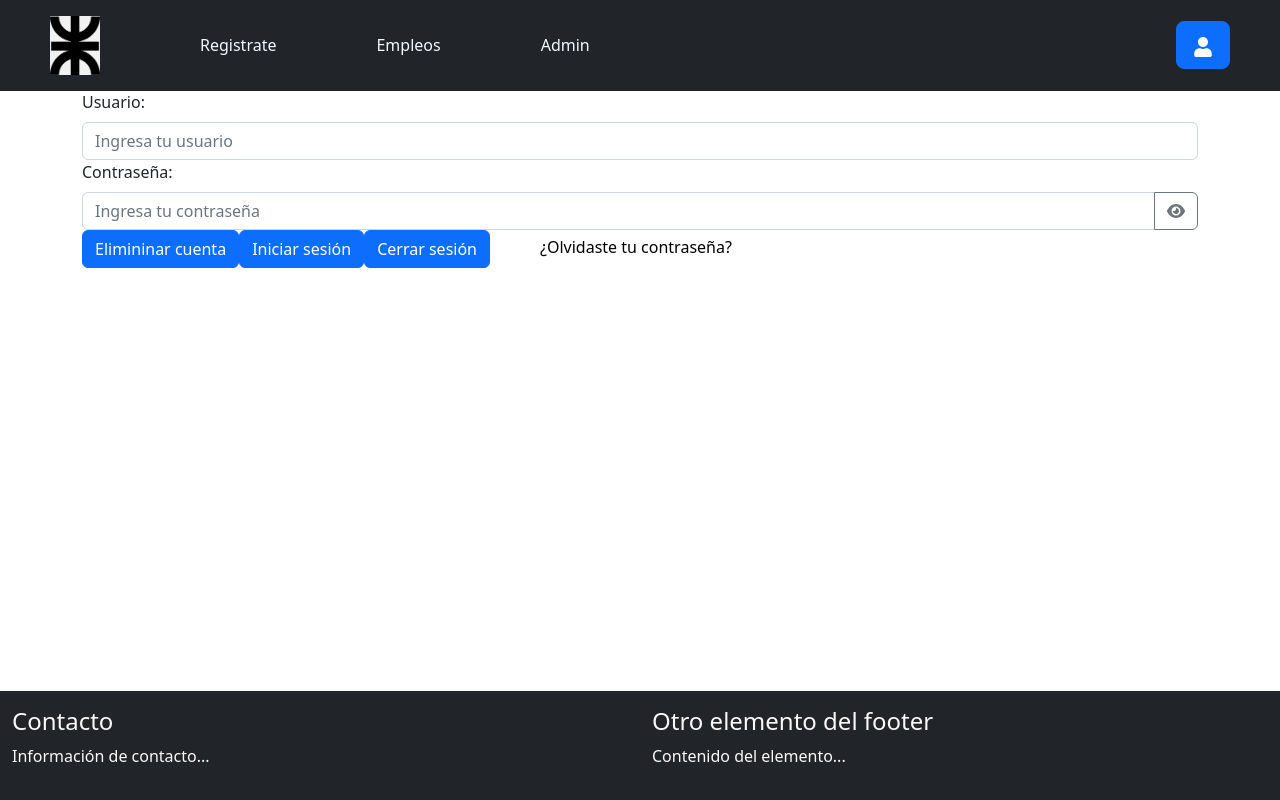
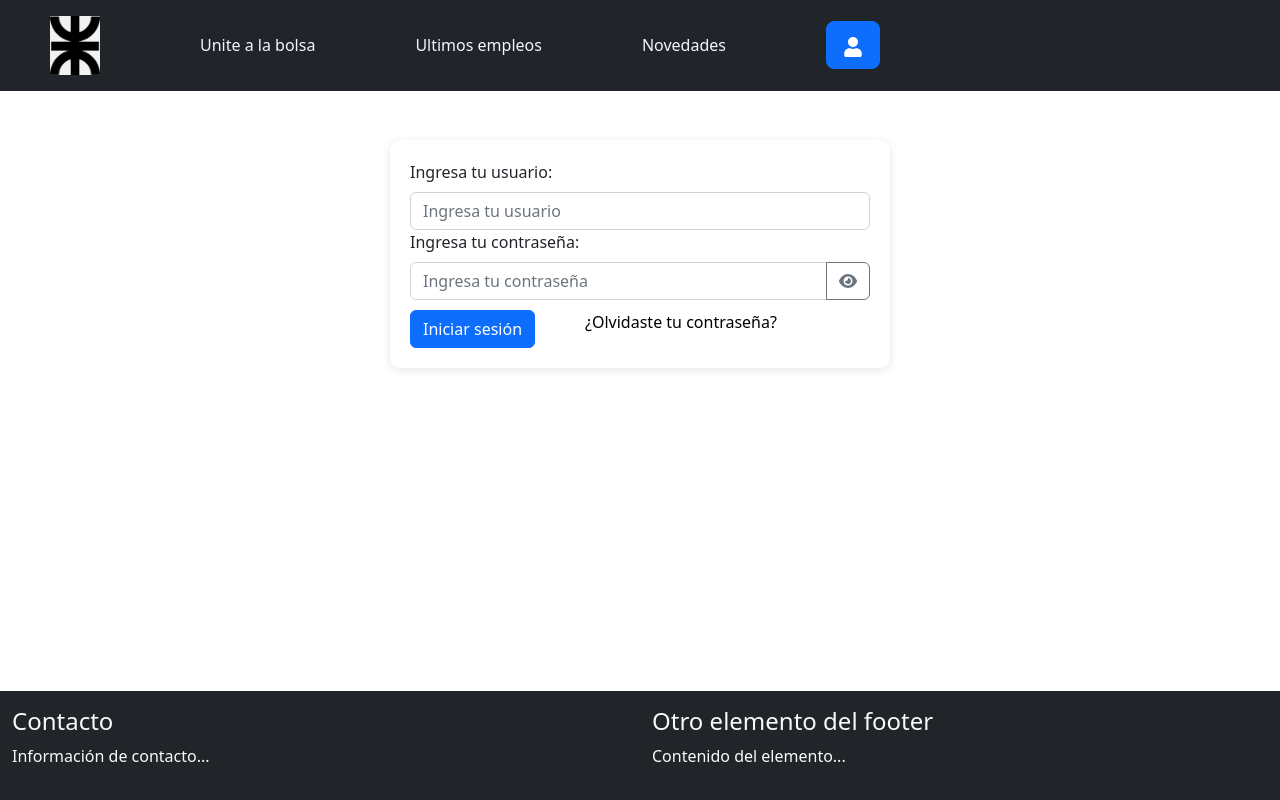
Before and after one commit to Lucianosolari/BolsaDeTrabajo, a React (Vite) app in the folder BolsaDeTrabajo/: page /login in a window 1280 px wide. Built offline with nearby package versions, Linux system fonts and the light colour scheme.

Commit message:
User Menu

```diff
--- a/BolsaDeTrabajo/src/App.jsx
+++ b/BolsaDeTrabajo/src/App.jsx
@@ -14,6 +14,8 @@ import { useState } from "react";
 import { UserProvider } from "./context/UserContext";
 import CreateOffer from "./components/Offers/CreateOffer";
 import Offers from "./components/Offers/Offers";
+import AddressForm from "./components/Students/AddressForm";
+import NavStudent from "./components/Students/NavStudent";
 
 function App() {
   return (
@@ -40,6 +42,9 @@ function App() {
 
                 <Route path="/createOffer" element={<CreateOffer />} />
                 <Route path="/Offers" element={<Offers />}></Route>
+
+                <Route path="/navStudent" element={<NavStudent />}></Route>
+                <Route path="/addressStudent" element={<AddressForm />} />
               </Routes>
             </Container>
           </BrowserRouter>
--- /dev/null
+++ b/BolsaDeTrabajo/src/components/Login/Login.css
@@ -0,0 +1,12 @@
+.login-card {
+  max-width: 400px;
+  margin: 0 auto;
+  padding: 20px;
+  border-radius: 10px;
+  box-shadow: 0px 2px 10px rgba(0, 0, 0, 0.1);
+  margin-top: 50px;
+  width: 100%;
+  max-width: 500px;
+  margin-left: auto;
+  margin-right: auto;
+}
--- a/BolsaDeTrabajo/src/components/Login/Login.jsx
+++ b/BolsaDeTrabajo/src/components/Login/Login.jsx
@@ -1,11 +1,18 @@
-import { useState, useContext, useEffect } from "react";
-import { Form, Button, InputGroup, FormControl, Alert } from "react-bootstrap";
+import React, { useState, useContext } from "react";
+import {
+  Form,
+  Button,
+  InputGroup,
+  FormControl,
+  Alert,
+  Spinner,
+} from "react-bootstrap";
 import { FontAwesomeIcon } from "@fortawesome/react-fontawesome";
 import { faEye, faEyeSlash } from "@fortawesome/free-solid-svg-icons";
 import { Link, useNavigate } from "react-router-dom";
-import { loginUser, logout } from "../../api";
+import { loginUser } from "../../api";
 import { UserContext } from "../../context/UserContext";
-import SettingStudents from "../Students/SettingStudents";
+import "./Login.css";
 
 export default function Login() {
   const [userName, setUserName] = useState("");
@@ -13,6 +20,7 @@ export default function Login() {
   const [showPassword, setShowPassword] = useState(false);
   const { setUser, user } = useContext(UserContext);
   const [error, setError] = useState("");
+  const [isLoading, setIsLoading] = useState(false);
   const navigate = useNavigate();
 
   const handleShowPassword = () => {
@@ -21,80 +29,80 @@ export default function Login() {
 
   const handleClickLogin = async (e) => {
     e.preventDefault();
+    setIsLoading(true);
+
     try {
       const data = await loginUser({ username: userName, password: password });
-
-      console.log(data);
       setUser(data);
       setError("");
-      navigate("/UniversityInfoForm");
+      navigate("/Offers");
     } catch (error) {
-      console.error(error);
       setError(
         "Usuario o contraseña incorrecto. Por favor, inténtalo de nuevo."
       );
-      setUserName("");
-      setPassword("");
-      // Handle login error
     }
+
+    setIsLoading(false);
   };
 
-  const logoutUserClick = async () => {
-    console.log(user.userId);
-    try {
-      console.log(user.userId);
-      const data = await logout(user.token);
-      setUser(null);
+  const handleUserNameChange = (e) => {
+    setUserName(e.target.value);
+    setError("");
+  };
 
-      navigate("/");
-    } catch (error) {
-      console.error(error);
-      // Handle login error
-    }
-    console.log(user.token);
+  const handlePasswordChange = (e) => {
+    setPassword(e.target.value);
+    setError("");
   };
 
   return (
+    <div className="login-card">
       <Form onSubmit={handleClickLogin}>
         <Form.Group controlId="tetx">
-        <Form.Label>Usuario:</Form.Label>
+          <Form.Label>Ingresa tu usuario:</Form.Label>
           <Form.Control
             type="text"
             placeholder="Ingresa tu usuario"
             value={userName}
-          onChange={(e) => setUserName(e.target.value)}
+            onChange={handleUserNameChange}
             required
           />
         </Form.Group>
 
         <Form.Group controlId="password">
-        <Form.Label>Contraseña:</Form.Label>
+          <Form.Label>Ingresa tu contraseña:</Form.Label>
           <InputGroup>
             <FormControl
               type={showPassword ? "text" : "password"}
               placeholder="Ingresa tu contraseña"
               value={password}
-            onChange={(e) => setPassword(e.target.value)}
+              onChange={handlePasswordChange}
               required
             />
             <Button variant="outline-secondary" onClick={handleShowPassword}>
               <FontAwesomeIcon icon={showPassword ? faEyeSlash : faEye} />
             </Button>
           </InputGroup>
+          {error && <Alert variant="danger">{error}</Alert>}
         </Form.Group>
 
-      <SettingStudents> </SettingStudents>
-
-      <Button variant="primary" type="submit">
-        Iniciar sesión
-      </Button>
-      <Button variant="primary" type="button" onClick={logoutUserClick}>
-        Cerrar sesión
+        <Button variant="primary" type="submit" style={{ marginTop: "10px" }}>
+          {isLoading ? (
+            <Spinner animation="border" role="status">
+              <span className="sr-only">Cargando...</span>
+            </Spinner>
+          ) : (
+            "Iniciar sesión"
+          )}
         </Button>
 
-      <Link to="/recover-password" style={{ color: "black" }}>
+        <Link
+          to="/recover-password"
+          style={{ color: "black", marginTop: "20px" }}
+        >
           ¿Olvidaste tu contraseña?
         </Link>
       </Form>
+    </div>
   );
 }
--- /dev/null
+++ b/BolsaDeTrabajo/src/components/NavBar/CompanyMenu.jsx
@@ -0,0 +1,74 @@
+import { useState, useContext, useEffect } from "react";
+import { Dropdown } from "react-bootstrap";
+import {
+  FaCog,
+  FaUser,
+  FaClipboard,
+  FaBars,
+  FaSignOutAlt,
+  FaTrashAlt,
+} from "react-icons/fa";
+import { Link } from "react-router-dom";
+import { logout } from "../../api";
+import { deleteCompany } from "../../api";
+import { UserContext } from "../../context/UserContext";
+import { useNavigate } from "react-router-dom";
+
+const CompanyMenu = () => {
+  const navigate = useNavigate();
+  const { setUser, user } = useContext(UserContext);
+
+  const logoutUserClick = async () => {
+    console.log(user.userId);
+    try {
+      console.log(user.userId);
+      const data = await logout(user.token);
+      setUser(null);
+      navigate("/");
+      console.log(user.token);
+    } catch (error) {
+      console.error(error);
+    }
+    console.log(user.token);
+  };
+
+  const removeUserClick = async () => {
+    console.log(user.userId);
+    try {
+      console.log(user.userId);
+      const data = await deleteCompany(user.token, user.userId);
+      setUser(null);
+      navigate("/");
+    } catch (error) {
+      console.error(error);
+    }
+  };
+
+  return (
+    <Dropdown>
+      <Dropdown.Toggle id="dropdown-basic">
+        <FaBars className="mr-2" />
+      </Dropdown.Toggle>
+
+      <Dropdown.Menu style={{ display: "inline-flex", flexWrap: "wrap" }}>
+        <Dropdown.Item as={Link} to="/">
+          <FaUser className="mr-2" /> Datos de la empresa
+        </Dropdown.Item>
+        <Dropdown.Item as={Link} to="/createOffer">
+          <FaClipboard className="mr-2" /> Cargar ofertas
+        </Dropdown.Item>
+        <Dropdown.Item as={Link} to="/">
+          <FaCog className="mr-2" /> Configuraciones
+        </Dropdown.Item>
+        <Dropdown.Item type="button" onClick={logoutUserClick}>
+          <FaSignOutAlt className="mr-2" /> Cerrar sesión
+        </Dropdown.Item>
+        <Dropdown.Item type="button" onClick={removeUserClick}>
+          <FaTrashAlt className="mr-2" /> Eliminar cuenta
+        </Dropdown.Item>
+      </Dropdown.Menu>
+    </Dropdown>
+  );
+};
+
+export default CompanyMenu;
--- a/BolsaDeTrabajo/src/components/NavBar/NavBar.jsx
+++ b/BolsaDeTrabajo/src/components/NavBar/NavBar.jsx
@@ -2,39 +2,32 @@ import React, { useState, useContext } from "react";
 import { Navbar, Nav, Button } from "react-bootstrap";
 import { Link, Outlet } from "react-router-dom";
 import "./NavBar.css";
-import Home from "../Home/Home";
-import Footer from "../Footer/Footer";
-import { BiLogIn } from "react-icons/bi";
-import { FaUser, FaCog } from "react-icons/fa";
+import { FaUser } from "react-icons/fa";
 import { UserContext } from "../../context/UserContext";
+import StudentMenu from "./StudentMenu";
+import CompanyMenu from "./CompanyMenu";
 
 const NavBar = () => {
-  const { setUser, user } = useContext(UserContext);
-  // window.addEventListener("scroll", function () {
-  //   var navbar = document.getElementById("navbar");
-  //   if (window.scrollY > 0) {
-  //     navbar.style.transform = "translateY(-100%)";
-  //   } else {
-  //     navbar.style.transform = "translateY(0)";
-  //   }
-  // });
-  const [navbarVisible, setNavbarVisible] = useState(true);
+  const { user } = useContext(UserContext);
 
-  const handleScroll = () => {
-    const scrolled = window.scrollY;
-    if (scrolled > 0 && navbarVisible) {
-      setNavbarVisible(false);
-    } else if (scrolled === 0 && !navbarVisible) {
-      setNavbarVisible(true);
+  let content;
+  if (!user) {
+    content = (
+      <Button as={Link} to="/login" variant="primary" size="lg">
+        <FaUser size={20} />
+      </Button>
+    );
+  } else {
+    if (user.userType === "Student") {
+      // Content for students
+      content = <StudentMenu />;
+    } else if (user.userType === "Company") {
+      // Content for companies
+      content = <CompanyMenu />;
+    } else if (user.userType === "Admin") {
+      content = <p>Soy admin</p>;
     }
-  };
-
-  React.useEffect(() => {
-    window.addEventListener("scroll", handleScroll);
-    return () => {
-      window.removeEventListener("scroll", handleScroll);
-    };
-  }, [navbarVisible]);
+  }
 
   return (
     <>
@@ -43,10 +36,7 @@ const NavBar = () => {
         bg="light"
         expand="lg"
         fixed="top"
-        className={
-          "bg-dark text-light py-3 mt-auto " +
-          (navbarVisible ? "" : "scroll-down")
-        }
+        className="bg-dark text-light py-3 mt-auto"
       >
         <Link to="/">
           <img src="./logo.png" alt="Logo de la Empresa" />
@@ -54,20 +44,12 @@ const NavBar = () => {
         <Navbar.Toggle aria-controls="basic-navbar-nav" />
         <Navbar.Collapse id="basic-navbar-nav">
           <Nav className="mr-auto flex">
-            <Link to="/studentsform">Registrate</Link>
-            <Link to="/Offers">Empleos</Link>
-            <Link to="/admin">Admin</Link>
+            <Link to="/studentsform">Unite a la bolsa</Link>
+            <Link to="/Offers">Ultimos empleos</Link>
+            <Link to="/admin">Novedades</Link>
           </Nav>
+          {content}
         </Navbar.Collapse>
-        {!user ? (
-          <Button as={Link} to="/login" variant="primary" size="lg">
-            <FaUser size={20} />
-          </Button>
-        ) : (
-          <Button as={Link} to="/" variant="primary" size="lg">
-            <FaCog className="fa fa-cog" aria-hidden="true" size={20} />
-          </Button>
-        )}
       </Navbar>
 
       <main>
--- /dev/null
+++ b/BolsaDeTrabajo/src/components/NavBar/StudentMenu.jsx
@@ -0,0 +1,76 @@
+import { useState, useContext, useEffect } from "react";
+import { useNavigate } from "react-router-dom";
+import { Dropdown } from "react-bootstrap";
+import {
+  FaCog,
+  FaUser,
+  FaClipboard,
+  FaBars,
+  FaSignOutAlt,
+  FaTrashAlt,
+} from "react-icons/fa";
+import { Link } from "react-router-dom";
+import { UserContext } from "../../context/UserContext";
+import { logout } from "../../api";
+import { deleteStudent } from "../../api";
+
+const StudentMenu = () => {
+  const navigate = useNavigate();
+  const { setUser, user } = useContext(UserContext);
+
+  const logoutUserClick = async () => {
+    console.log(user.userId);
+    try {
+      console.log(user.userId);
+      const data = await logout(user.token);
+      setUser(null);
+      navigate("/");
+      console.log(user.token);
+    } catch (error) {
+      console.error(error);
+    }
+    console.log(user.token);
+  };
+
+  const removeUserClick = async () => {
+    console.log(user.userId);
+    try {
+      console.log(user.userId);
+      const data = await deleteStudent(user.token, user.userId);
+      setUser(null);
+      navigate("/");
+    } catch (error) {
+      console.error(error);
+    }
+  };
+
+  return (
+    <>
+      <Dropdown>
+        <Dropdown.Toggle id="dropdown-basic">
+          <FaBars className="mr-2" />
+        </Dropdown.Toggle>
+
+        <Dropdown.Menu>
+          <Dropdown.Item as={Link} to="/navStudent">
+            <FaUser className="mr-2" /> Datos personales
+          </Dropdown.Item>
+          <Dropdown.Item as={Link} to="/">
+            <FaClipboard className="mr-2" /> Datos facultativos
+          </Dropdown.Item>
+          <Dropdown.Item as={Link} to="/">
+            <FaCog className="mr-2" /> Configuraciones
+          </Dropdown.Item>
+          <Dropdown.Item onClick={logoutUserClick} type="button">
+            <FaSignOutAlt className="mr-2" /> Cerrar sesión
+          </Dropdown.Item>
+          <Dropdown.Item onClick={removeUserClick} type="button">
+            <FaTrashAlt className="mr-2" /> Eliminar cuenta
+          </Dropdown.Item>
+        </Dropdown.Menu>
+      </Dropdown>
+    </>
+  );
+};
+
+export default StudentMenu;
--- a/BolsaDeTrabajo/src/components/Students/SettingStudents.jsx
+++ /dev/null
@@ -1,22 +0,0 @@
-import { useContext } from "react";
-import { Button } from "react-bootstrap";
-import { deleteStudent } from "../../api";
-import { UserContext } from "../../context/UserContext";
-
-const SettingStudents = () => {
-  const { user } = useContext(UserContext);
-  const removeUserClick = async () => {
-    console.log(user.userId);
-    try {
-      console.log(user.userId);
-      const data = await deleteStudent(user.token, user.userId);
-    } catch (error) {
-      console.error(error);
-      // Handle login error
-    }
-  };
-
-  return <Button onClick={removeUserClick}> Elimininar cuenta </Button>;
-};
-
-export default SettingStudents;
```
Also changed, not shown: BolsaDeTrabajo/src/api.jsx (+25 -19 lines), BolsaDeTrabajo/src/components/Login/RecoverPassword.jsx (+6 -5 lines), BolsaDeTrabajo/src/components/Offers/Offers.jsx (+10 -6 lines), BolsaDeTrabajo/src/components/Students/NavStudent.jsx (added, +27 -0 lines). Lines whose indentation alone changed are shown as unchanged.
